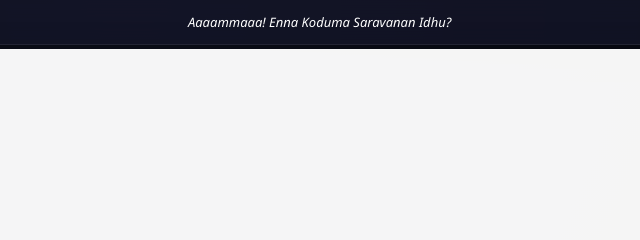
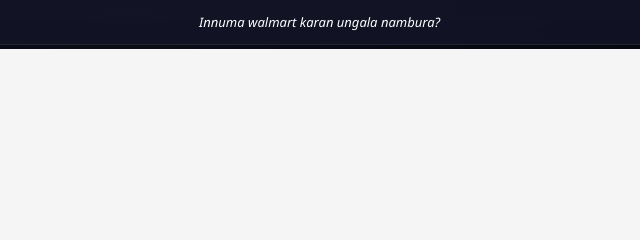
Before and after one commit to MohammedVahidAli26/htmlview, a plain HTML site: page index.html in a window 1280 px wide. Shown: the top 240 px of the page, 513-1153 px from the left. Drawn offline with Linux system fonts and the light colour scheme.

Commit message:
updated one

```diff
--- a/index.html
+++ b/index.html
@@ -184,16 +184,7 @@ button:hover{
 
 <script>
 const proverbs = [
-  "Aaaammaaa! Enna Koduma Saravanan Idhu?",
-  "Vaazhga Valamudan!",
-  "Suththi Pottu Machan!",
-  "Enna Koduma Sir!",
-  "Adi Yennama!",
-  "Naane Thaan Boss!",
-  "Poda Poda!",
-  "Kaadhalikka Neramilla!",
-  "Naan Solra Maadhiri Paathu Irunga!",
-  "Saar, Appadi Podhum!"
+  "Innuma walmart karan ungala nambura?",
 ];
 
 let currentIndex = 0;
```
